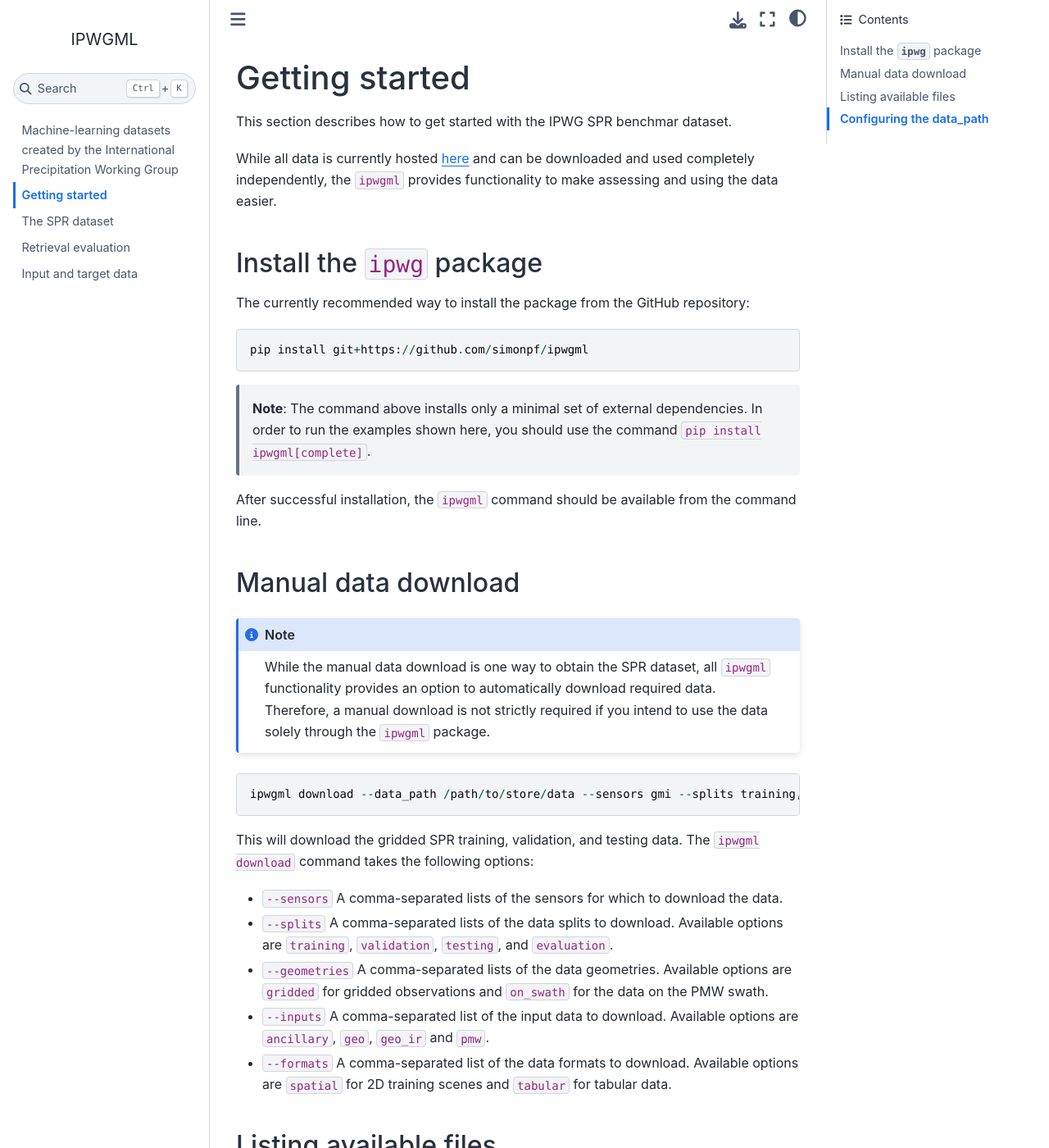
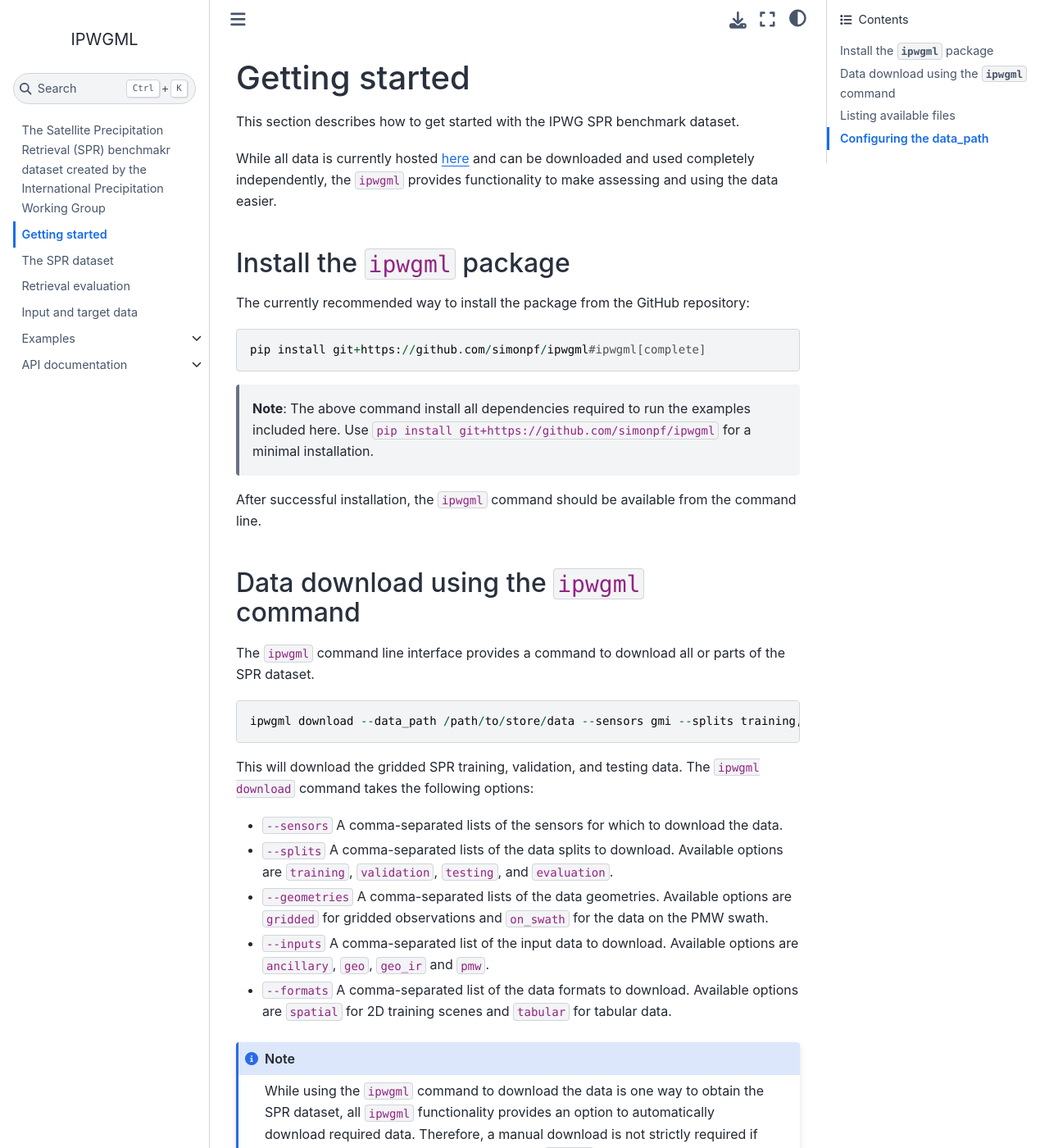
Before and after one commit to simonpf/ipwgml, a Jupyter Book: the page built from docs/getting_started.md, in a window 1280 px wide and 1400 px high. Shown: the whole window at 82% size. Built offline with Jupyter Book 1.0.4 settings and Sphinx 7.4.7 and the Sphinx Book theme 1.1.4, drawn with Linux system fonts in a browser that asks for light colours; pages that are not in the unit, such as notebooks, are missing from menus; some of the changed text lies outside the part shown.

Commit message:
Fix documentation.

````diff
--- /dev/null
+++ b/docs/examples.md
@@ -0,0 +1 @@
+# Examples
--- a/docs/getting_started.md
+++ b/docs/getting_started.md
@@ -1,28 +1,27 @@
 # Getting started
 
-This section describes how to get started with the IPWG SPR benchmar dataset.
+This section describes how to get started with the IPWG SPR benchmark dataset.
 
 While all data is currently hosted [here](https://rain.atmos.colostate.edu/gprof_nn/ipwgml/) and can
 be downloaded and used completely independently, the ``ipwgml`` provides functionality to make assessing
 and using the data easier.
 
-## Install the ``ipwg`` package
+## Install the ``ipwgml`` package
 
 The currently recommended way to install the package from the GitHub repository:
 
 ```
-pip install git+https://github.com/simonpf/ipwgml
+pip install git+https://github.com/simonpf/ipwgml#ipwgml[complete]
 ```
 
-> **Note**: The command above installs only a minimal set of external dependencies. In order to run the examples shown here, you should use the command ``pip install ipwgml[complete]``.
+> **Note**: The above command install all dependencies required to run the examples included here. Use ``pip install git+https://github.com/simonpf/ipwgml`` for a minimal installation.
 
 After successful installation, the ``ipwgml`` command should be available from the command line.
 
-## Manual data download
+## Data download using the ``ipwgml`` command
 
-```{note}
-While the manual data download is one way to obtain the SPR dataset, all ``ipwgml`` functionality provides an option to automatically download required data. Therefore, a manual download is not strictly required if you intend to use the data solely through the ``ipwgml`` package.
-```
+The ``ipwgml`` command line interface provides a command to download all or parts of the SPR dataset.
+
 
 ```
 ipwgml download --data_path /path/to/store/data --sensors gmi --splits training,validation,testing --geometries gridded --format spatial
@@ -38,6 +37,9 @@ This will download the gridded SPR training, validation, and testing data. The `
  - ``--formats`` A comma-separated list of the data formats to download. Available options are ``spatial`` for 2D
    training scenes and ``tabular`` for tabular data.
 
+```{note}
+While using the ``ipwgml`` command to download the data is one way to obtain the SPR dataset, all ``ipwgml`` functionality provides an option to automatically download required data. Therefore, a manual download is not strictly required if you intend to use the data solely through the ``ipwgml`` package.
+```
 
 ## Listing available files
 
@@ -52,7 +54,7 @@ The ``ipwgml`` package expects data to be located in a path called the ``ipwgml`
 ``ipwgml`` does its best to keep track of the data path between subsequent
 invocations to avoid downloading data multiple times.
 
-After a fresh install the ``data_path`` points to the current working directory.
+After a fresh install, the ``data_path`` points to the current working directory.
 To set an explicit ``data_path``, you can use the ``ipwgml config
 set_data_path`` command. This will create a ``ipwgml`` configuration file in the
 current user's configuration directory, which will allow the setting to persist
--- a/docs/intro.md
+++ b/docs/intro.md
@@ -1,4 +1,4 @@
-# Machine-learning datasets created by the International Precipitation Working Group
+# The Satellite Precipitation Retrieval (SPR) benchmakr dataset created by the International Precipitation Working Group
 
 This documentation describes the ``ipwgml`` Python package, which provides functionality
 to access and use the satellite precipitation retrieval (SPR) benchmark dataset
````
Also changed, not shown: docs/api_documentation.md (added, +4 -0 lines).
